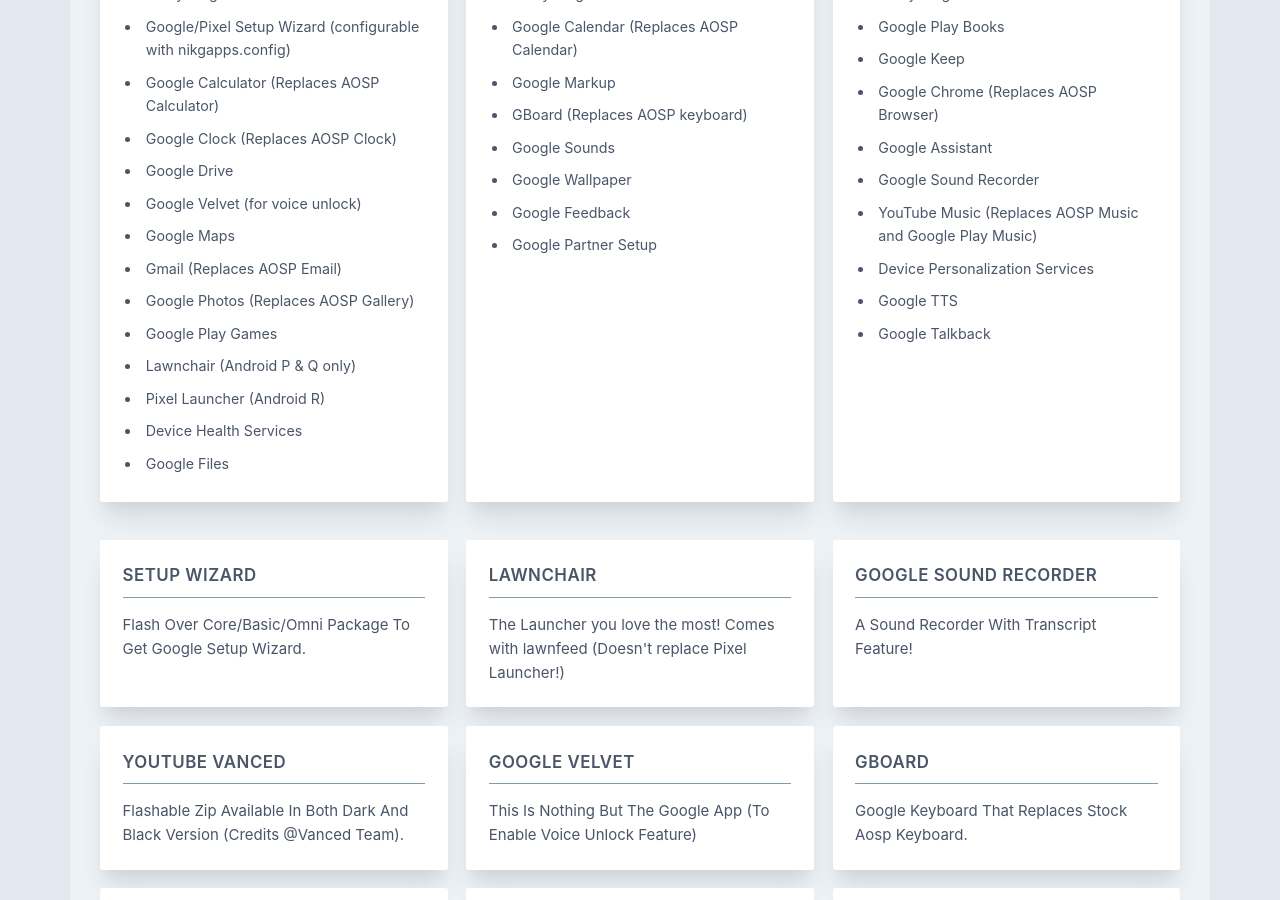
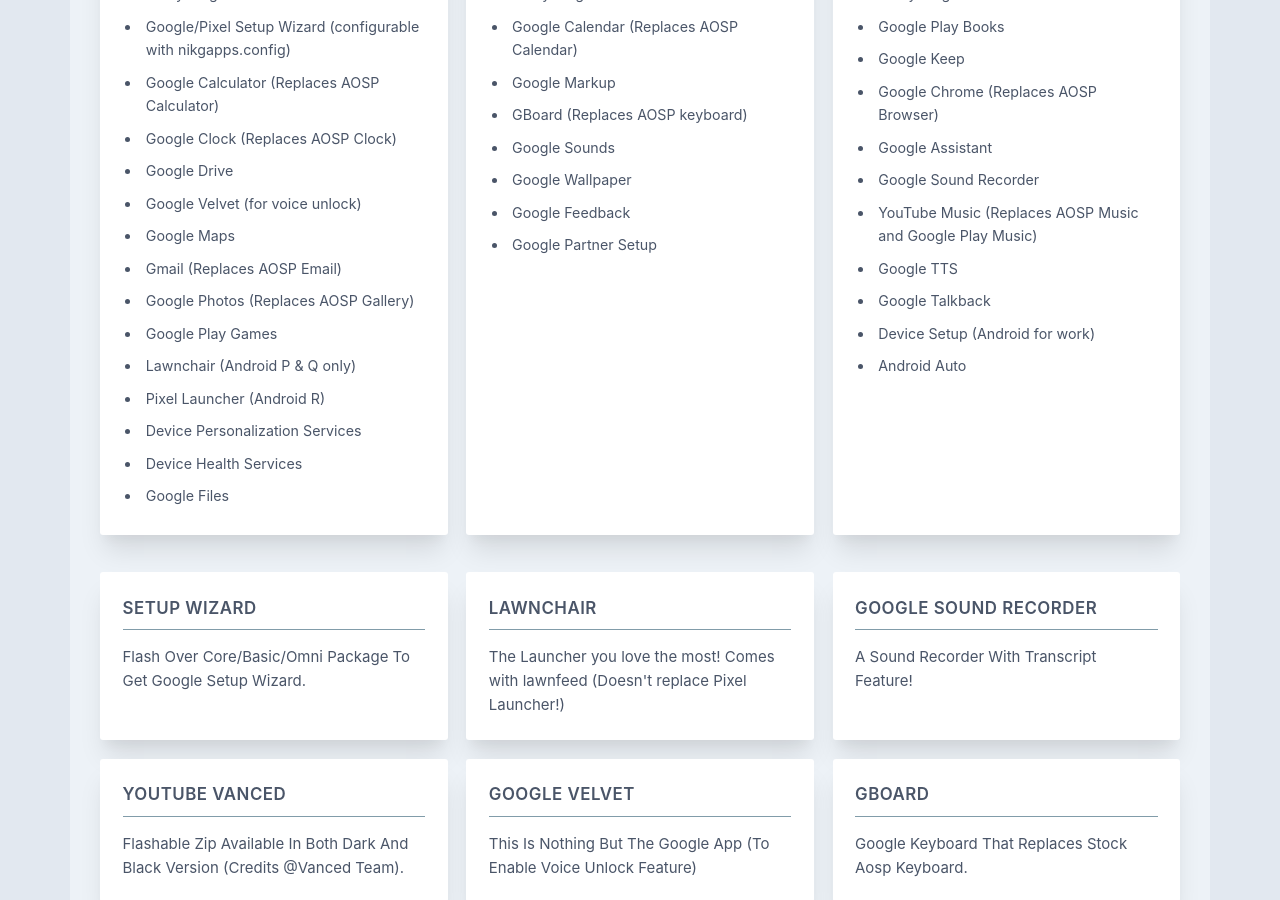
Before and after one commit to nikgapps/nikgapps.github.io, a Jekyll site: the page built from downloads.html, in a window 1280 px wide and 900 px high, scrolled down 833 px. Built offline with Jekyll 4.4.1, drawn with Linux system fonts in a browser that asks for light colours; some web fonts are replaced.

Commit message:
Package definition changes

```diff
--- a/_data/downloads.yaml
+++ b/_data/downloads.yaml
@@ -34,6 +34,7 @@
           - item: Google Play Games
           - item: Lawnchair (Android P & Q only)
           - item: Pixel Launcher (Android R)
+          - item: Device Personalization Services
           - item: Device Health Services
           - item: Google Files
     - title: Stock
@@ -55,6 +56,7 @@
           - item: Google Assistant
           - item: Google Sound Recorder
           - item: YouTube Music (Replaces AOSP Music and Google Play Music)
-          - item: Device Personalization Services
           - item: Google TTS
           - item: Google Talkback
+          - item: Device Setup (Android for work)
+          - item: Android Auto
```
